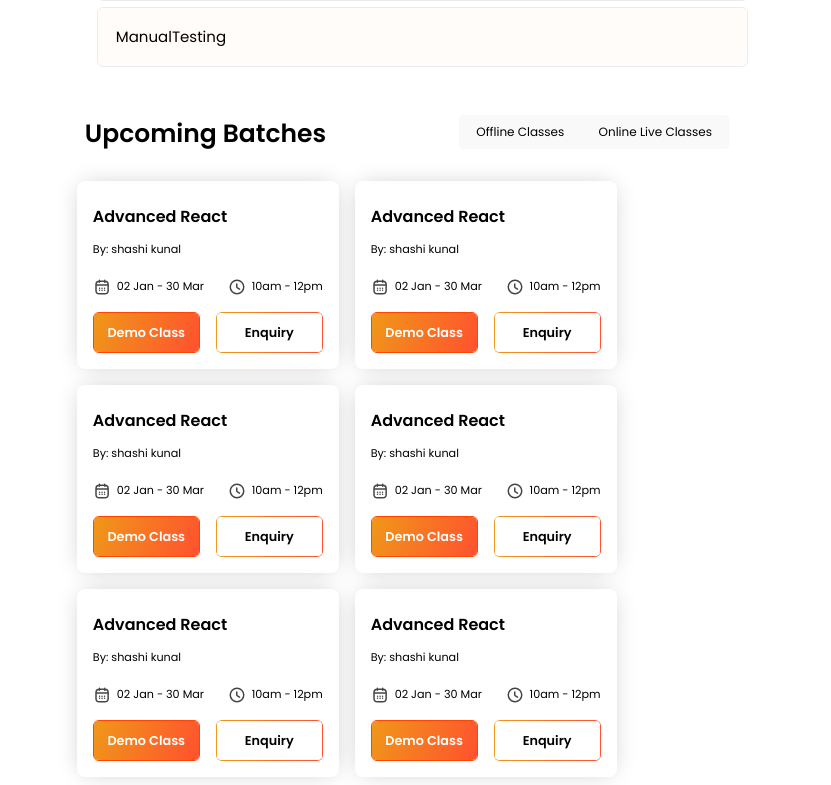
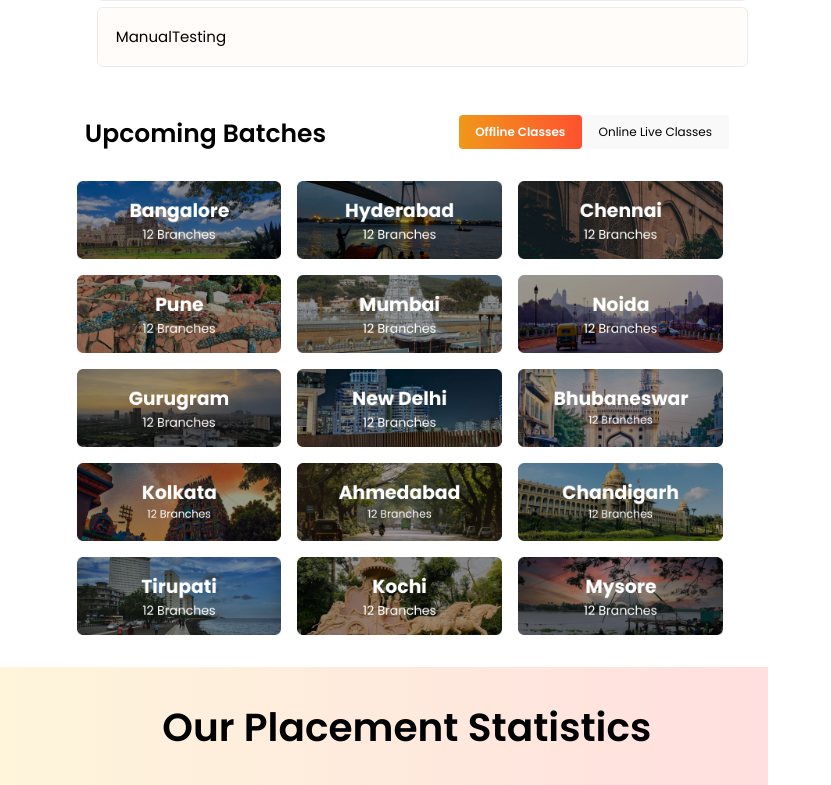
Before and after one commit to DivyaV123/React-Project, a Next.js app: page /pages/courses in a window 1280 px wide. Shown: the part 1135-1920 px from the top of the page, without its empty margins (0-831 px from the left). Built offline with nearby package versions, Linux system fonts and the light colour scheme.

Commit message:
offline and online classes change

```diff
--- a/components/ourBranches/ourBranchesHome.jsx
+++ b/components/ourBranches/ourBranchesHome.jsx
@@ -157,11 +157,13 @@ function OurBranchesHome({ page }) {
                                 </h1>
                                 <article className="flex bg-white m-2 py-5">
                                     <Button
-                    className="w-[9.609vw] rounded-s h-[2.656vw] bg-[#F9F9F9] text-[0.75rem] hover:font-semibold hover:bg-orange-500 hover:bg-gradient hover:text-white hover:rounded"
+                                        className={btnState === 'OfflineClasses' ? "font-semibold bg-orange-500 bg-gradient text-white w-[9.609vw] rounded h-[2.656vw] bg-[#F9F9F9] text-[0.75rem]" : "w-[9.609vw] rounded-s h-[2.656vw] bg-[#F9F9F9] text-[0.75rem]"}
+                                        onClick={() => { setBtnState('OfflineClasses') }}
                                         title="Offline Classes"
                                     ></Button>
                                     <Button
-                    className="w-[11.484vw] rounded-e h-[2.656vw] bg-[#F9F9F9] text-[0.75rem] hover:font-semibold hover:bg-orange-500 hover:text-white hover:rounded"
+                                        onClick={() => { setBtnState('OnlineLiveClasses') }}
+                                        className={btnState === 'OnlineLiveClasses' ? 'font-semibold bg-orange-500 text-white w-[11.484vw] rounded h-[2.656vw] bg-[#F9F9F9] text-[0.75rem]' : "w-[11.484vw] rounded-e h-[2.656vw] bg-[#F9F9F9] text-[0.75rem]"}
                                         title="Online Live Classes"
                                     ></Button>
                                 </article>
@@ -176,13 +178,13 @@ function OurBranchesHome({ page }) {
                     </header>
 
                     <article
-            className={`${
-              page === "course"
+                        className={`${page === "course"
                             ? "flex flex-wrap  gap-4 w-[51.56vw]"
                             : "flex flex-wrap  gap-4"
                             }`}
                     >
-            {/* {branchCards.map((elements) => {
+                        {btnState === 'OfflineClasses' ?
+                            branchCards.map((elements) => {
                                 if (page === "course") {
                                     elements = "." + elements;
                                 }
@@ -199,14 +201,20 @@ function OurBranchesHome({ page }) {
                                         </figure>
                                     </>
                                 );
-            })} */}
-
-            <OnlineLiveClasses/>
+                            })
+                            :
+                            <>
+                                <OnlineLiveClasses />
                                 <div className="w-[42.03vw] flex justify-end pt-4">
                                     <button className="w-[9.37vw] py-2 px-4.5 text-sm font-semibold EnrollButton">
                                         View More
                                     </button>
                                 </div>
+                            </>
+                        }
+
+
+
                     </article>
                 </section>
             </MaxWebWidth>
```
Lines whose indentation alone changed are shown as unchanged.
